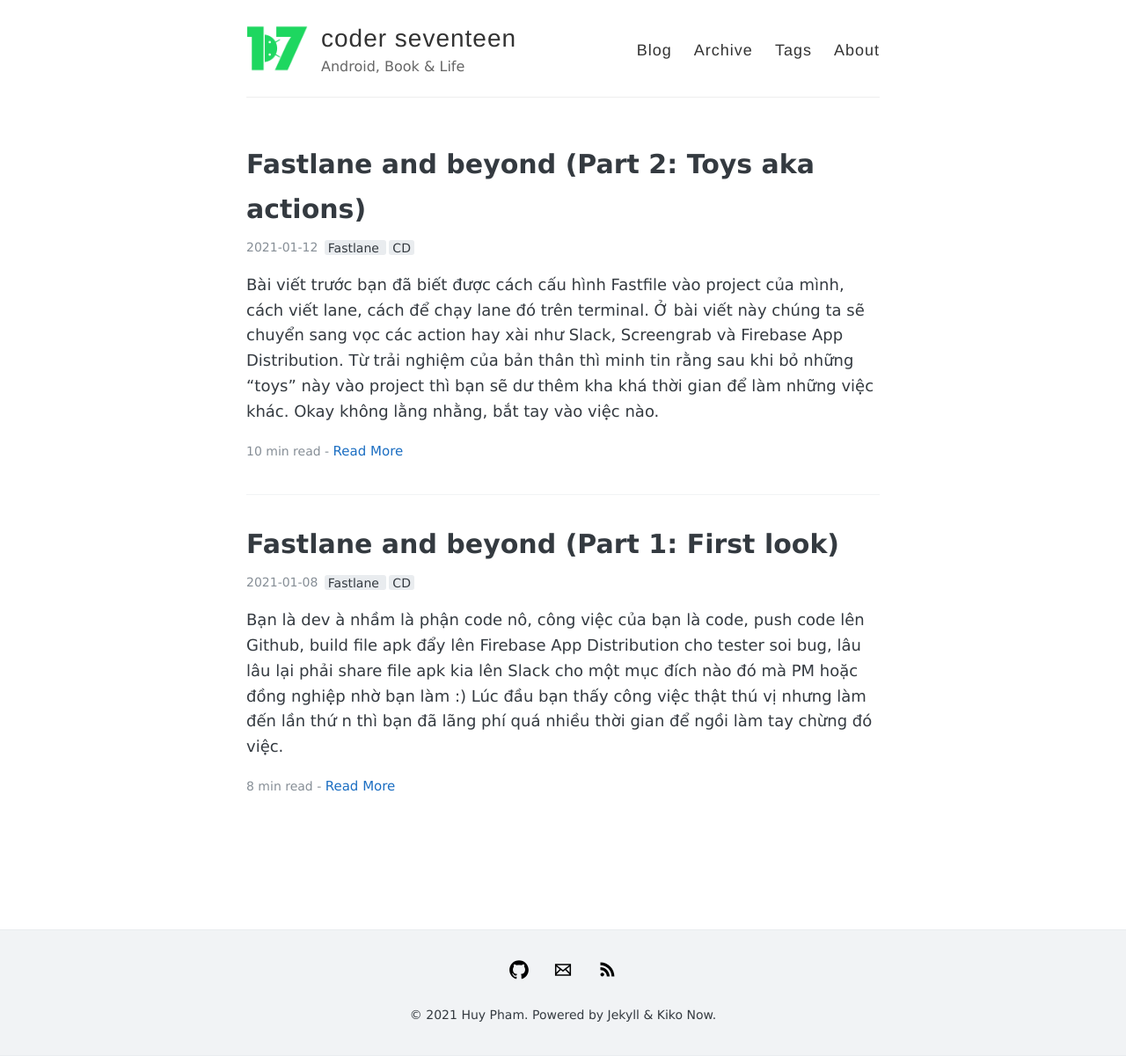
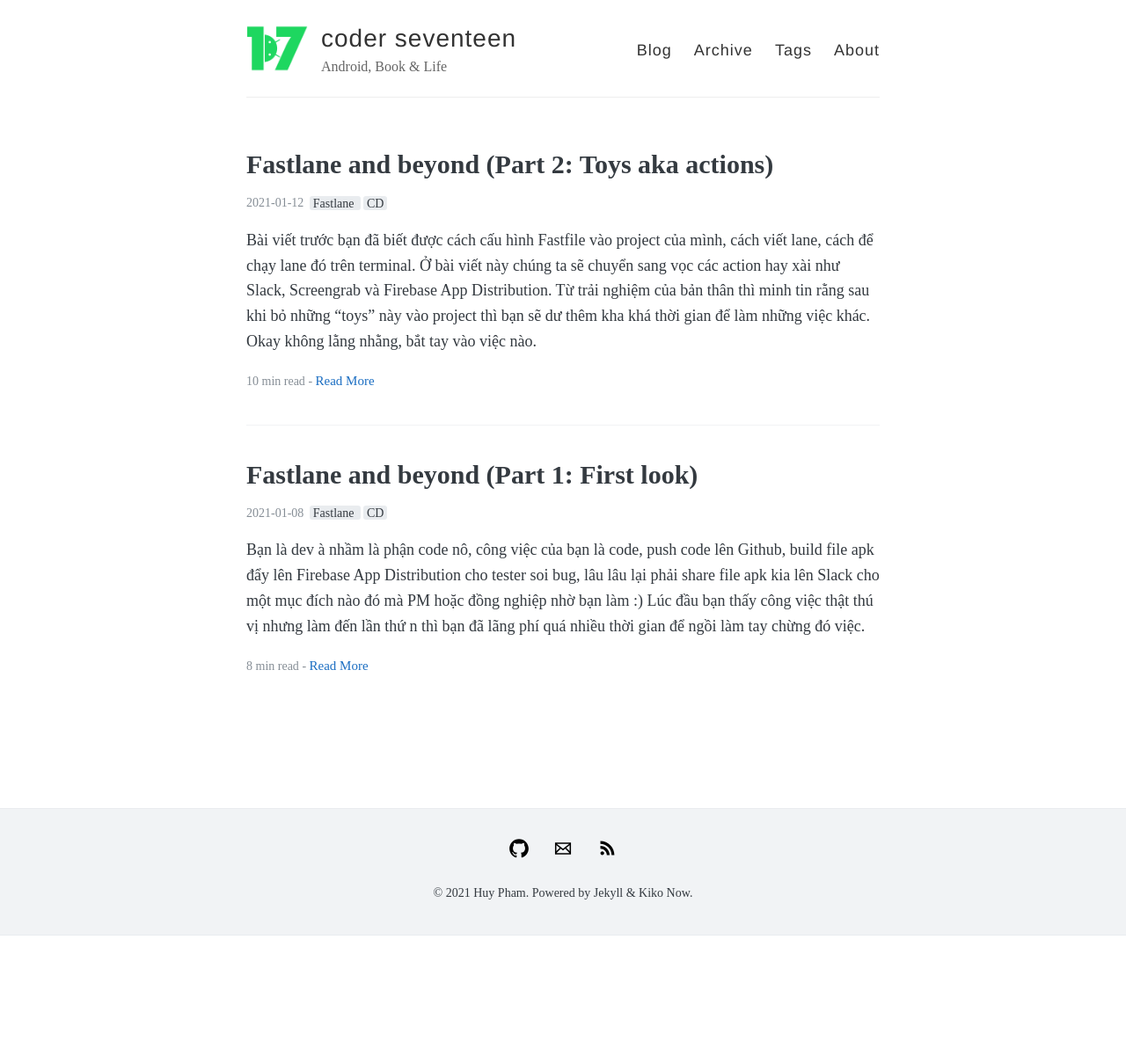
Before and after one commit to coder7eeN/coder7eeN.github.io, a Jekyll site: the page built from index.html, in a window 1280 px wide. Shown: the whole page at 88% size. Built offline with Jekyll 4.4.1, drawn with Linux system fonts in a browser that asks for light colours; the list of posts is cut into pages by our own code; after the commit the page ends 1064 px from its top, so only the background shows below that.

Commit message:
chore: change font

```diff
--- a/_includes/fonts.html
+++ b/_includes/fonts.html
@@ -3,7 +3,7 @@
   window.WebFontConfig = {
       google: {
         //   families: ['Chakra Petch:100,300,400,700']
-        families: ['Cormorant Infant:400']
+        families: ['Cormorant Infant:400,500,600']
       },
       timeout: 60000
   };
--- a/_sass/_variables.scss
+++ b/_sass/_variables.scss
@@ -20,7 +20,8 @@ $helveticaNeue: "Helvetica Neue", Helvetica, Arial, sans-serif;
 $georgia: Georgia, serif;
 
 // Fonts
-$base-font: 'Cormorant Infant', 'Source Sans Pro', 'Apple SD Gothic Neo', 'Nanum Barun Gothic', 'Nanum Gothic', 'Verdana', 'Arial', 'Dotum', sans-serif;
+// $base-font: 'Cormorant Infant', 'Source Sans Pro', 'Apple SD Gothic Neo', 'Nanum Barun Gothic', 'Nanum Gothic', 'Verdana', 'Arial', 'Dotum', sans-serif;
+$base-font: 'Cormorant Infant', serif;
 $code-font: 'Menlo', 'Courier New', 'Monaco', 'Inconsolata', monospace;
 
 // Font sizes
```
